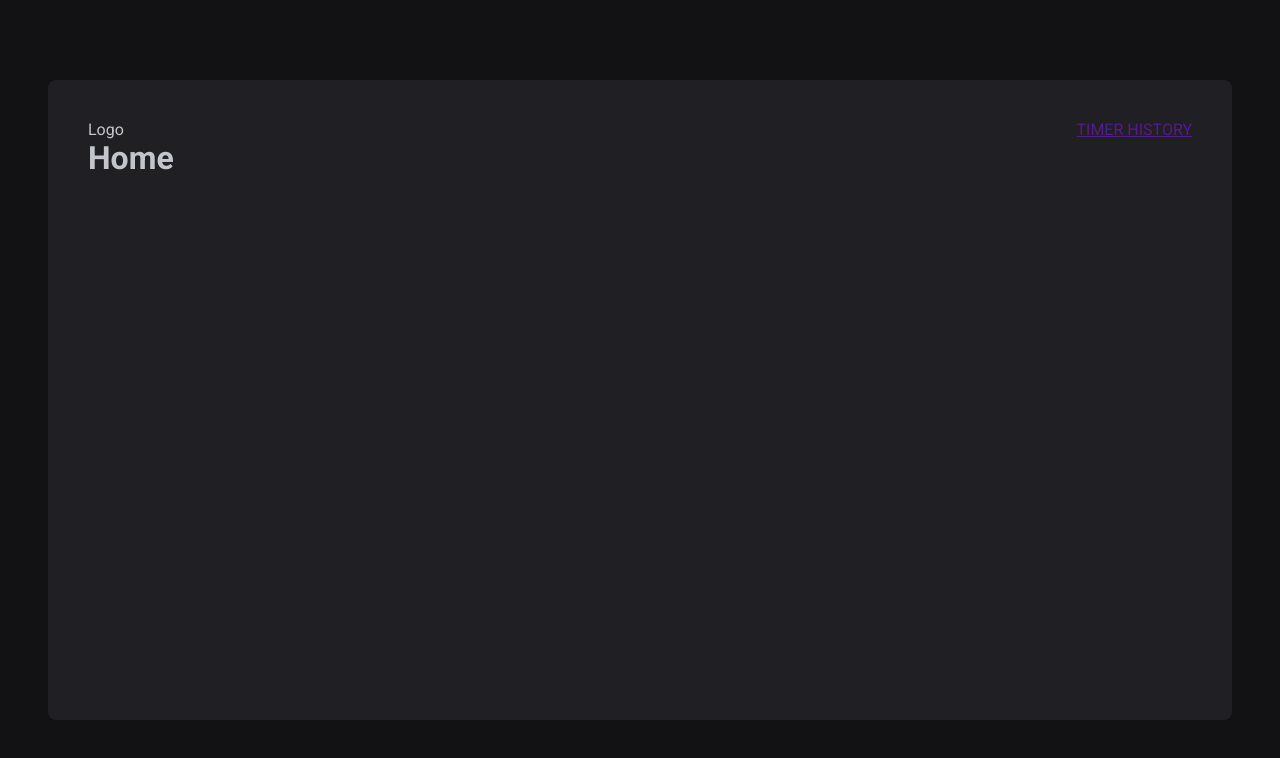
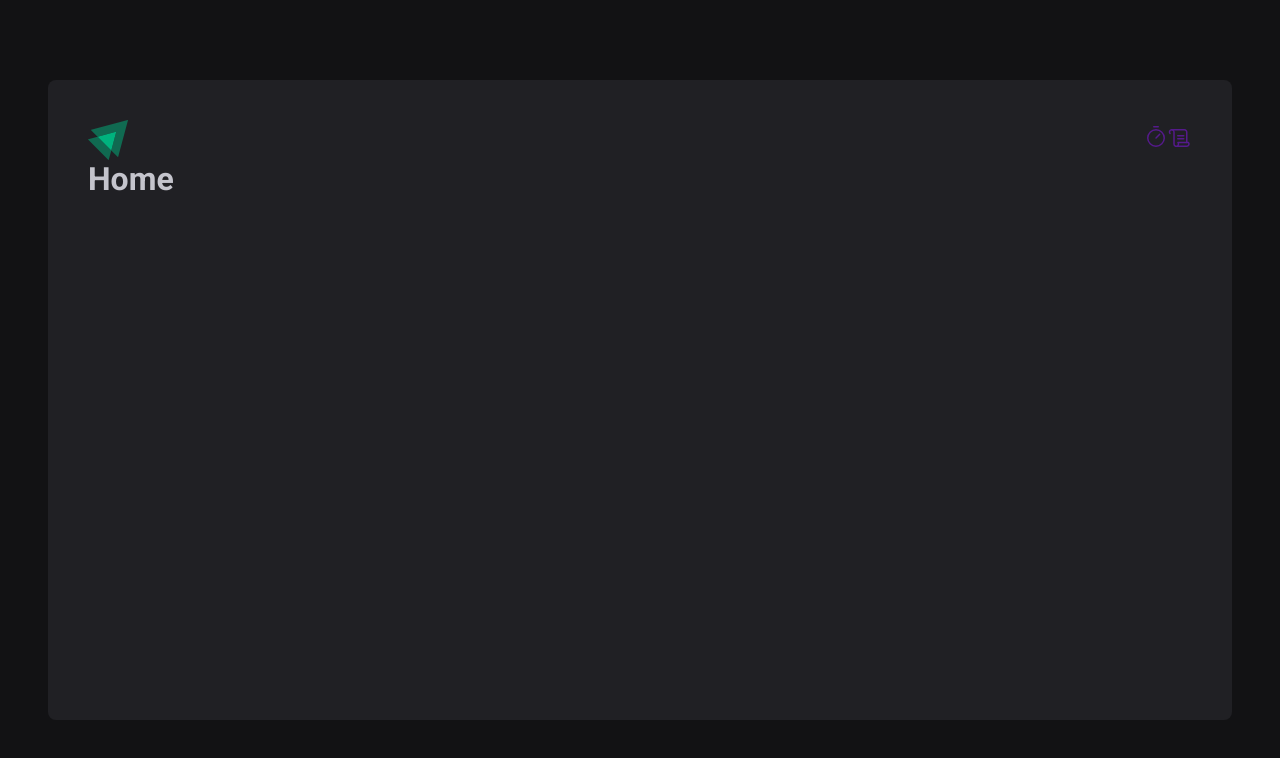
Before and after one commit to jvchaves/time_pomodoro, a React (Vite) app: page / in a window 1280 px wide. Shown: the top 758 px of the page. Built offline with nearby package versions, Linux system fonts and the light colour scheme.

Commit message:
Feat: add logo ignite e icones

```diff
--- a/src/components/Header/index.tsx
+++ b/src/components/Header/index.tsx
@@ -1,12 +1,18 @@
 import { HeaderContainer } from './styles'
+import logoIgnite from '../../assets/ignite-logo.svg'
+import { Timer, Scroll } from 'phosphor-react'
 
 export function Header() {
   return (
     <HeaderContainer>
-      <span>Logo</span>
+      <img src={logoIgnite} alt="" />
       <nav>
-        <a href=""> TIMER </a>
-        <a href=""> HISTORY </a>
+        <a href="">
+          <Timer size={24} />
+        </a>
+        <a href="">
+          <Scroll size={24} />
+        </a>
       </nav>
     </HeaderContainer>
   )
```
Also changed, not shown: src/assets/ignite-logo.svg.
